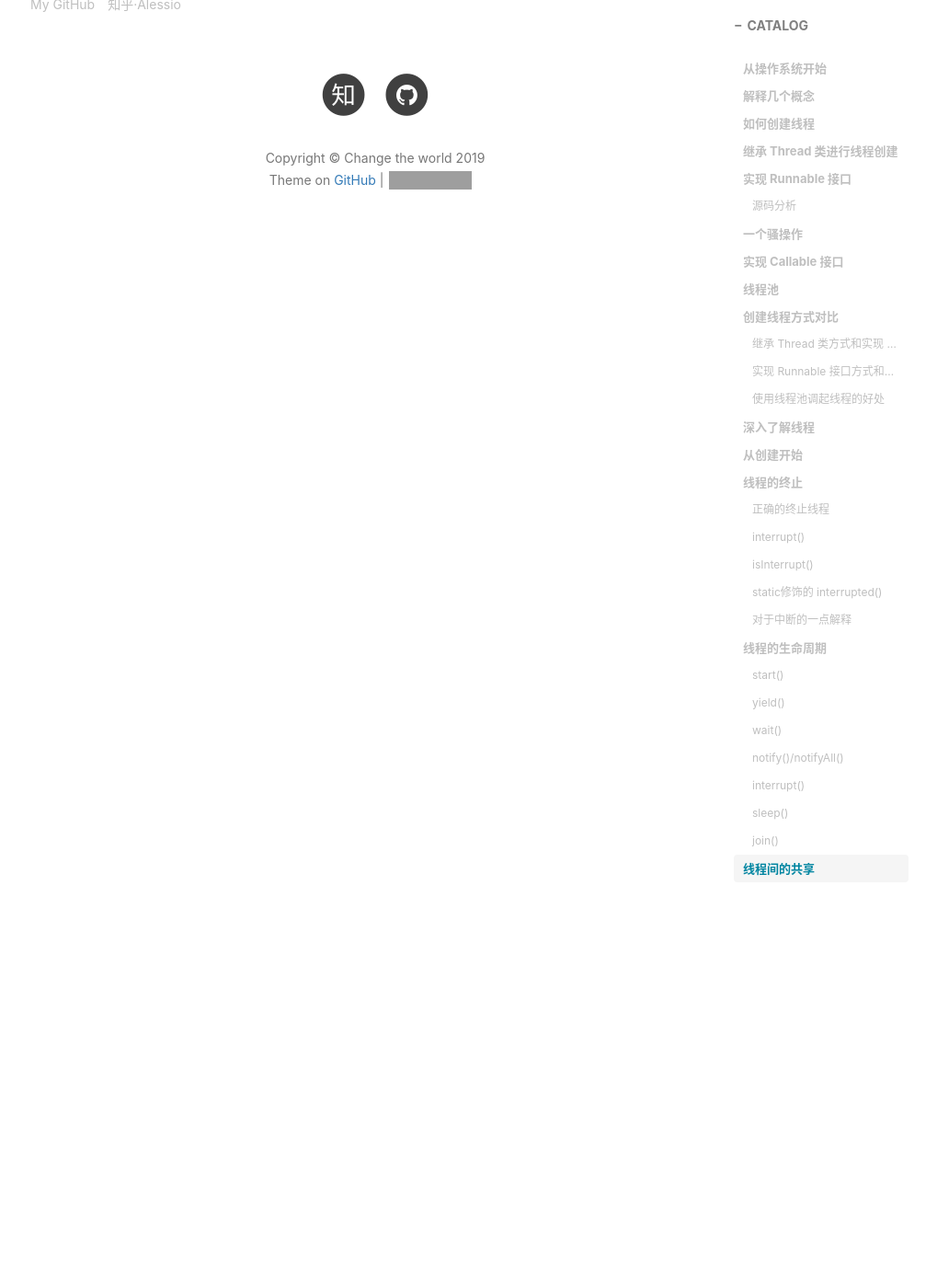
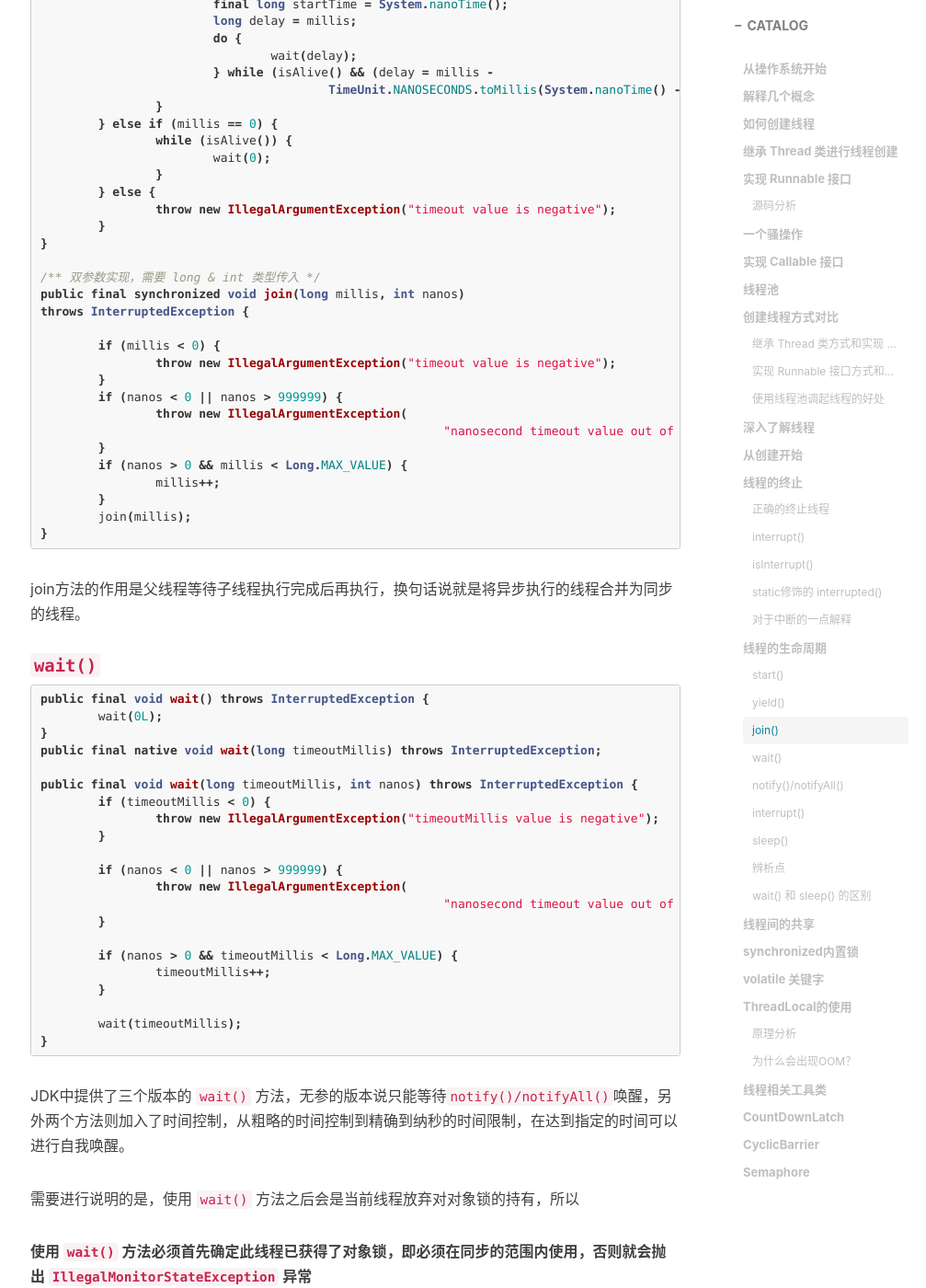
Before and after one commit to Zjianru/zjianru.github.io, a Jekyll site: the page built from _posts/2019-10-11-java并发（一）.md, in a window 1280 px wide and 1400 px high, scrolled down 10243 px. Shown: the whole window at 92% size, without its empty margins (232-1239 px from the left). Built offline with Jekyll 4.4.1, drawn with Linux system fonts in a browser that asks for light colours; nearby versions of some CDN libraries; comment, search, counter and statistics services are not loaded; some of the changed text lies outside the part shown; grey boxes are pictures that could not be loaded.

Commit message:
完成线程指南一

````diff
--- a/_posts/2019-10-02-java并发（一）.md
+++ b/_posts/2019-10-11-java并发（一）.md
@@ -308,12 +318,164 @@
 ```java
 public static native void yield();
 ```
-`yield()` 是一个本地方法
+`yield()` 是一个本地方法，其意义是，是当前线程和让出 CPU 时间片。
+
+调用 `yield()` 方法之后，线程会从 `Running` 状态转变为 `Runnable` 状态，其让出的时间片会引起其他线程的争夺——也包括此线程。
+
+简单地说，`yield()` 方法会是当前线程放弃执行让出时间片回到就绪状态，与其他等待线程一起重新争夺时间片，但最后获取到时间片进入运行状态的线程不一定不是此线程
+
+#### `join()`
+```java
+
+/** 无参实现 */
+public final void join() throws InterruptedException {
+	join(0);
+}
+
+/** 单参实现，需要 long 类型传入 */
+public final synchronized void join(final long millis)
+throws InterruptedException {
+	if (millis > 0) {
+		if (isAlive()) {
+			final long startTime = System.nanoTime();
+			long delay = millis;
+			do {
+				wait(delay);
+			} while (isAlive() && (delay = millis -
+					TimeUnit.NANOSECONDS.toMillis(System.nanoTime() - startTime)) > 0);
+		}
+	} else if (millis == 0) {
+		while (isAlive()) {
+			wait(0);
+		}
+	} else {
+		throw new IllegalArgumentException("timeout value is negative");
+	}
+}
+
+/** 双参数实现，需要 long & int 类型传入 */
+public final synchronized void join(long millis, int nanos)
+throws InterruptedException {
+
+	if (millis < 0) {
+		throw new IllegalArgumentException("timeout value is negative");
+	}
+	if (nanos < 0 || nanos > 999999) {
+		throw new IllegalArgumentException(
+							"nanosecond timeout value out of range");
+	}
+	if (nanos > 0 && millis < Long.MAX_VALUE) {
+		millis++;
+	}
+	join(millis);
+}
+```
+
+join方法的作用是父线程等待子线程执行完成后再执行，换句话说就是将异步执行的线程合并为同步的线程。
+
 #### `wait()`
+```java
+public final void wait() throws InterruptedException {
+	wait(0L);
+}
+public final native void wait(long timeoutMillis) throws InterruptedException;
+
+public final void wait(long timeoutMillis, int nanos) throws InterruptedException {
+	if (timeoutMillis < 0) {
+		throw new IllegalArgumentException("timeoutMillis value is negative");
+	}
+
+	if (nanos < 0 || nanos > 999999) {
+		throw new IllegalArgumentException(
+							"nanosecond timeout value out of range");
+	}
+
+	if (nanos > 0 && timeoutMillis < Long.MAX_VALUE) {
+		timeoutMillis++;
+	}
+
+	wait(timeoutMillis);
+}
+```
+JDK中提供了三个版本的 `wait()` 方法，无参的版本说只能等待`notify()/notifyAll()`唤醒，另外两个方法则加入了时间控制，从粗略的时间控制到精确到纳秒的时间限制，在达到指定的时间可以进行自我唤醒。
+
+需要进行说明的是，使用 `wait()` 方法之后会是当前线程放弃对对象锁的持有，所以
+
+**使用 `wait()` 方法必须首先确定此线程已获得了对象锁，即必须在同步的范围内使用，否则就会抛出 `IllegalMonitorStateException` 异常**
+
+在 JDK 的注释中，有这样的描述
+
+> The thread T is then removed from the wait set for this object and re-enabled for thread scheduling.
+>
+>It competes in the usual manner with other threads for the right to synchronize on the object;
+>
+> once it has regained control of the object, all its synchronization claims on the object are restored to the status quo ante - that is, to the situation as of the time that the wait method was invoked.
+>
+
+`wait()` 方法存在于 `Object` 类中，而不是 `Thread` 类
 #### `notify()/notifyAll()`
+
+```java
+@HotSpotIntrinsicCandidate
+public final native void notify();
+
+@HotSpotIntrinsicCandidate
+public final native void notifyAll();
+```
+`notify()` 和 `notifyAll()` 方法是两个本地方法，其区别是`notify()` 方法只会唤醒一个线程，而且这通常是一个随机的线程（加入在多个线程的情况下），`notifyAll()`方法则会唤醒所有方法。
+
+被唤醒的方法会去争夺对象锁，只有在获得对象锁之后才会真正进入运行
+
+需要注意的是，这两个方法存在与`Object`类中，而不在 `Thread` 类
 #### `interrupt()`
+
 上面线程的终端一篇我们已经说完了，在这里不赘述。
+
 #### `sleep()`
-#### `join()`
+```java
+public static native void sleep(long millis) throws InterruptedException;
+
+public static void sleep(long millis, int nanos)
+throws InterruptedException {
+	if (millis < 0) {
+		throw new IllegalArgumentException("timeout value is negative");
+	}
+
+	if (nanos < 0 || nanos > 999999) {
+		throw new IllegalArgumentException(
+							"nanosecond timeout value out of range");
+	}
+
+	if (nanos > 0 && millis < Long.MAX_VALUE) {
+		millis++;
+	}
+
+	sleep(millis);
+}
+```
+可以看到的是，JDK也提供了两个实现，sleep方法的作用是让当前线程暂停指定的时间（毫秒）
+
+
+#### 辨析点
+
+##### `wait()` 和 `sleep()` 的区别
 
 ## 线程间的共享
+
+### `synchronized`内置锁
+
+### `volatile` 关键字
+
+### `ThreadLocal`的使用
+
+#### 原理分析
+
+#### 为什么会出现OOM？
+
+## 线程相关工具类
+
+### `CountDownLatch`
+
+### `CyclicBarrier`
+
+### `Semaphore`
````
Also changed, not shown: other parts of _posts/2019-10-11-java并发（一）.md (+11 -1 lines).
